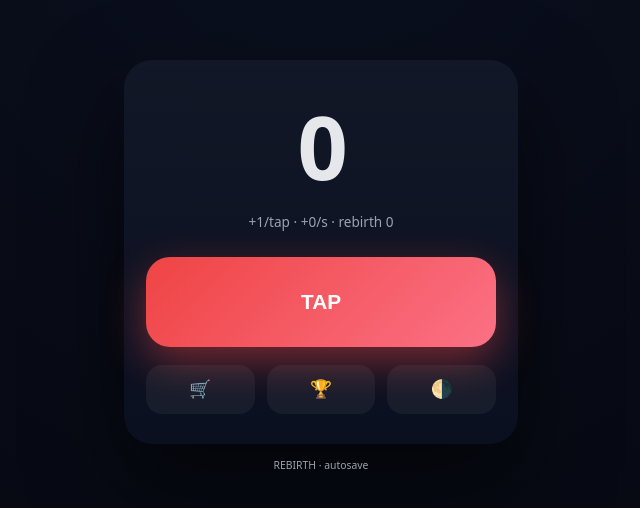
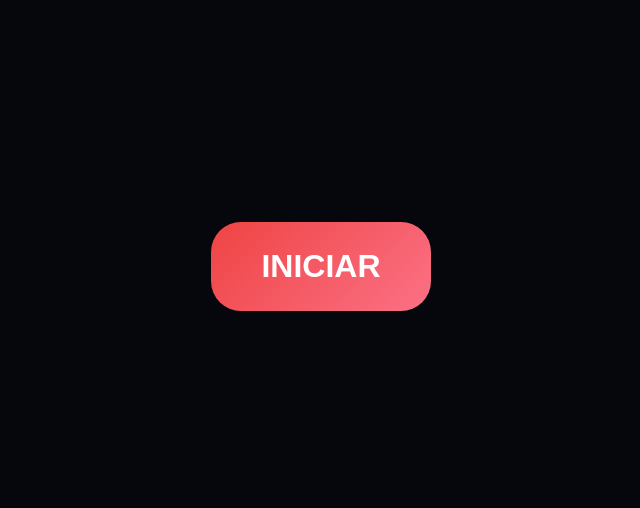
Before and after one commit to MAESTROGATO12/randomgenerator, a plain HTML site: page index.html in a window 1280 px wide. Shown: the part 134-642 px from the top of the page, without its empty margins (319-959 px from the left). Drawn offline with Linux system fonts and the light colour scheme.

Commit message:
Update index.html

```diff
--- a/index.html
+++ b/index.html
@@ -2,7 +2,7 @@
 <html lang="es">
 <head>
 <meta charset="UTF-8">
-<meta name="viewport" content="width=device-width, initial-scale=1.0, maximum-scale=1.0, user-scalable=no">
+<meta name="viewport" content="width=device-width, initial-scale=1.0">
 <title>casual clicker</title>
 
 <style>
@@ -27,74 +27,66 @@ body.light{
 body{
   background:radial-gradient(circle at top,var(--panel),var(--bg));
   color:var(--text);
-  font-family:system-ui,-apple-system,BlinkMacSystemFont;
+  font-family:system-ui;
   min-height:100vh;
   display:flex;
+  justify-content:center;
   align-items:center;
-  justify-content:center;
-  overscroll-behavior:none;
 }
 
-/* ===== LAYOUT ===== */
-.app{
-  width:100%;
-  max-width:430px;
-  padding:18px;
+/* ===== START ===== */
+#start{
+  position:fixed;
+  inset:0;
+  background:var(--bg);
+  display:flex;
+  justify-content:center;
+  align-items:center;
+  z-index:50;
 }
-.card{
-  background:linear-gradient(180deg,rgba(255,255,255,.03),transparent),var(--panel);
-  border-radius:28px;
-  padding:26px 22px 30px;
-  box-shadow:0 40px 90px rgba(0,0,0,.6);
-  text-align:center;
+#start button{
+  font-size:2rem;
+  padding:26px 50px;
+  border-radius:30px;
+  border:none;
+  background:linear-gradient(135deg,var(--accent),var(--accent-soft));
+  color:#fff;
+  font-weight:900;
 }
 
-/* ===== COUNTER ===== */
+/* ===== APP ===== */
+.app{width:100%;max-width:430px;padding:18px}
+.card{
+  background:var(--panel);
+  border-radius:30px;
+  padding:28px 24px;
+  text-align:center;
+  box-shadow:0 40px 90px rgba(0,0,0,.6);
+}
 .counter{
-  font-size:clamp(3.5rem,10vw,5.5rem);
+  font-size:4.8rem;
   font-weight:900;
-  letter-spacing:-.04em;
-  margin-bottom:6px;
-  transition:.15s ease;
 }
-.counter.bump{transform:scale(1.05)}
-.sub{
-  font-size:.85rem;
-  color:var(--muted);
-  margin-bottom:26px;
-}
-
-/* ===== MAIN BUTTON ===== */
+.sub{color:var(--muted);margin-bottom:20px}
 .tap{
   width:100%;
   height:90px;
-  border-radius:24px;
+  border-radius:26px;
   border:none;
   font-size:1.3rem;
   font-weight:900;
   background:linear-gradient(135deg,var(--accent),var(--accent-soft));
   color:#fff;
-  cursor:pointer;
-  box-shadow:0 15px 40px rgba(239,68,68,.45);
-  transition:.1s ease;
 }
-.tap:active{transform:scale(.96)}
-
-/* ===== MENU ===== */
-.menu{
-  display:flex;
-  gap:12px;
-  margin-top:18px;
-}
+.menu{display:flex;gap:12px;margin-top:18px}
 .menu button{
   flex:1;
-  padding:14px 0;
+  padding:14px;
   border-radius:16px;
   border:none;
   background:rgba(255,255,255,.05);
   color:var(--text);
   font-size:1.1rem;
-  cursor:pointer;
 }
 
 /* ===== MODALS ===== */
@@ -104,8 +96,6 @@ body{
   background:rgba(0,0,0,.7);
   display:none;
   align-items:flex-end;
-  justify-content:center;
-  z-index:20;
 }
 .modal.active{display:flex}
 .sheet{
@@ -114,52 +104,26 @@ body{
   background:var(--panel);
   border-radius:26px 26px 0 0;
   padding:24px;
-  animation:slide .25s ease;
 }
-@keyframes slide{
-  from{transform:translateY(30px);opacity:0}
-}
-.sheet h2{
-  font-size:1.4rem;
-  margin-bottom:18px;
-}
-
-/* ===== SHOP ===== */
-.item{
-  display:flex;
-  justify-content:space-between;
-  align-items:center;
-  margin-bottom:14px;
-}
-.item button{
-  padding:8px 18px;
-  border-radius:14px;
-  border:none;
-  background:var(--accent);
-  color:#fff;
-  font-weight:700;
-}
+.sheet h2{margin-bottom:14px}
 
 /* ===== ACHIEVEMENTS ===== */
 .ach{
-  font-size:.85rem;
-  padding:10px 0;
-  border-bottom:1px solid rgba(255,255,255,.08);
+  font-size:.8rem;
+  padding:8px 0;
+  border-bottom:1px solid rgba(255,255,255,.1);
   opacity:.35;
 }
 .ach.ok{opacity:1;color:var(--good)}
-
-/* ===== FOOT ===== */
-.foot{
-  margin-top:14px;
-  font-size:.65rem;
-  color:var(--muted);
-  text-align:center;
-}
+.ach.hidden{opacity:.15;font-style:italic}
 </style>
 </head>
 
 <body>
+
+<div id="start">
+  <button onclick="startGame()">INICIAR</button>
+</div>
 
 <div class="app">
   <div class="card">
@@ -172,16 +136,15 @@ body{
       <button onclick="theme()">🌗</button>
     </div>
   </div>
-  <div class="foot">REBIRTH · autosave</div>
 </div>
 
 <!-- SHOP -->
 <div id="shop" class="modal">
   <div class="sheet">
     <h2>Tienda</h2>
-    <div class="item"><span>+1 tap</span><button onclick="buyP()">50</button></div>
-    <div class="item"><span>Auto +1/s</span><button onclick="buyA()">250</button></div>
-    <button class="menu" onclick="closeM()">Cerrar</button>
+    <button onclick="buyP()">+1 tap (50)</button><br><br>
+    <button onclick="buyA()">Auto +1/s (250)</button><br><br>
+    <button onclick="closeM()">Cerrar</button>
   </div>
 </div>
 
@@ -189,60 +152,75 @@ body{
 <div id="ach" class="modal">
   <div class="sheet">
     <h2>Logros</h2>
-    <div id="a1" class="ach">Primer tap</div>
-    <div id="a2" class="ach">100 puntos</div>
-    <div id="a3" class="ach">Primer rebirth</div>
-    <div id="a4" class="ach">Automático</div>
-    <button class="menu" onclick="closeM()">Cerrar</button>
+    <div id="achList"></div>
+    <button onclick="closeM()">Cerrar</button>
   </div>
 </div>
 
 <script>
 let g = JSON.parse(localStorage.getItem("rb_save")) || {
-  v:0,p:1,a:0,r:0,t:"dark",last:Date.now()
+  v:0,p:1,a:0,r:0,t:"dark",started:false
 };
+
+const achievements=[
+  ...Array.from({length:45},(_,i)=>({t:`Logro ${i+1}`,c:()=>g.v>=(i+1)*50})),
+  {t:"¿Qué hiciste?",c:()=>g.v===666,h:true},
+  {t:"Sin tocar",c:()=>g.a>=5&&g.p===1,h:true},
+  {t:"Reinicio eterno",c:()=>g.r>=10,h:true},
+  {t:"No duermes",c:()=>g.v>=10000,h:true},
+  {t:"Esto no era normal",c:()=>localStorage.length>5,h:true},
+];
+
+function startGame(){
+  g.started=true;
+  document.getElementById("start").style.display="none";
+  save();
+}
+
+if(g.started)document.getElementById("start").style.display="none";
 if(g.t==="light")document.body.classList.add("light");
 
-function save(){g.last=Date.now();localStorage.setItem("rb_save",JSON.stringify(g))}
-
+function save(){localStorage.setItem("rb_save",JSON.stringify(g))}
 function upd(){
   count.textContent=Math.floor(g.v);
   info.textContent=`+${g.p}/tap · +${g.a}/s · rebirth ${g.r}`;
-  unlock(a1,g.v>0);
-  unlock(a2,g.v>=100);
-  unlock(a3,g.r>0);
-  unlock(a4,g.a>0);
-  save()
+  renderAch();
+  save();
 }
-function unlock(el,c){if(c)el.classList.add("ok")}
-
 function tap(){
   g.v+=g.p;
-  count.classList.add("bump");
-  setTimeout(()=>count.classList.remove("bump"),120);
-  if(g.v>=1000){
-    g.v=0;g.r++;g.p++
-  }
-  upd()
+  if(g.v>=1000){g.v=0;g.r++;g.p++}
+  upd();
 }
 function buyP(){if(g.v<50)return;g.v-=50;g.p++;upd()}
 function buyA(){if(g.v<250)return;g.v-=250;g.a++;upd()}
 
+function renderAch(){
+  achList.innerHTML="";
+  achievements.forEach(a=>{
+    let d=document.createElement("div");
+    let ok=a.c();
+    d.className="ach"+(ok?" ok":"")+(a.h?" hidden":"");
+    d.textContent=a.h&&!ok?"Logro oculto":a.t;
+    achList.appendChild(d);
+  });
+}
+
 function openM(id){document.getElementById(id).classList.add("active")}
 function closeM(){document.querySelectorAll(".modal").forEach(m=>m.classList.remove("active"))}
-
 function theme(){
   document.body.classList.toggle("light");
   g.t=document.body.classList.contains("light")?"light":"dark";
-  save()
+  save();
 }
 
-let diff=Math.floor((Date.now()-g.last)/1000);
-if(diff>0)g.v+=g.a*diff;
 setInterval(()=>{g.v+=g.a;upd()},1000);
-
-upd()
+upd();
 </script>
 
 </body>
 </html>
+
+
+</body>
+</html>
```
